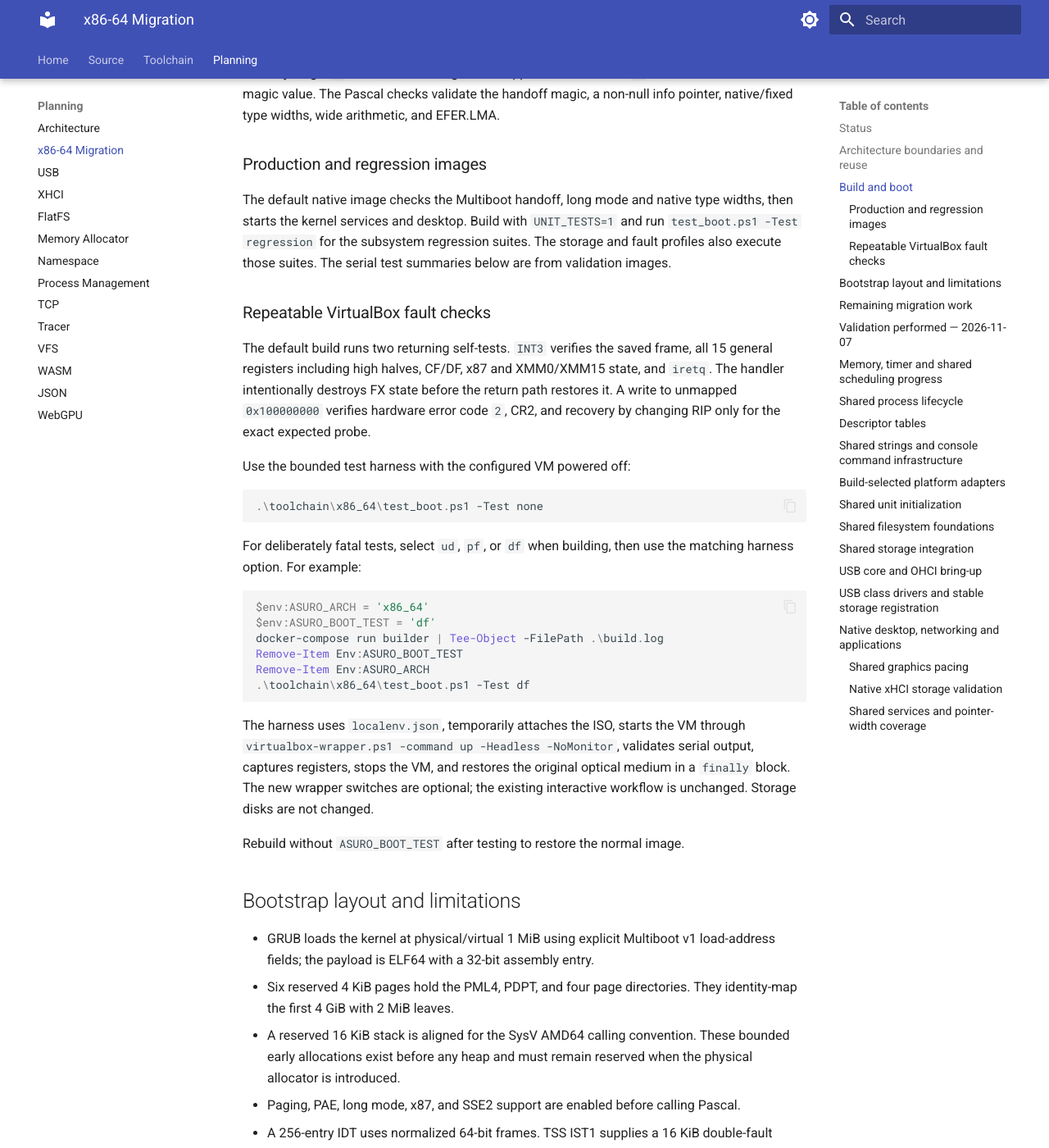
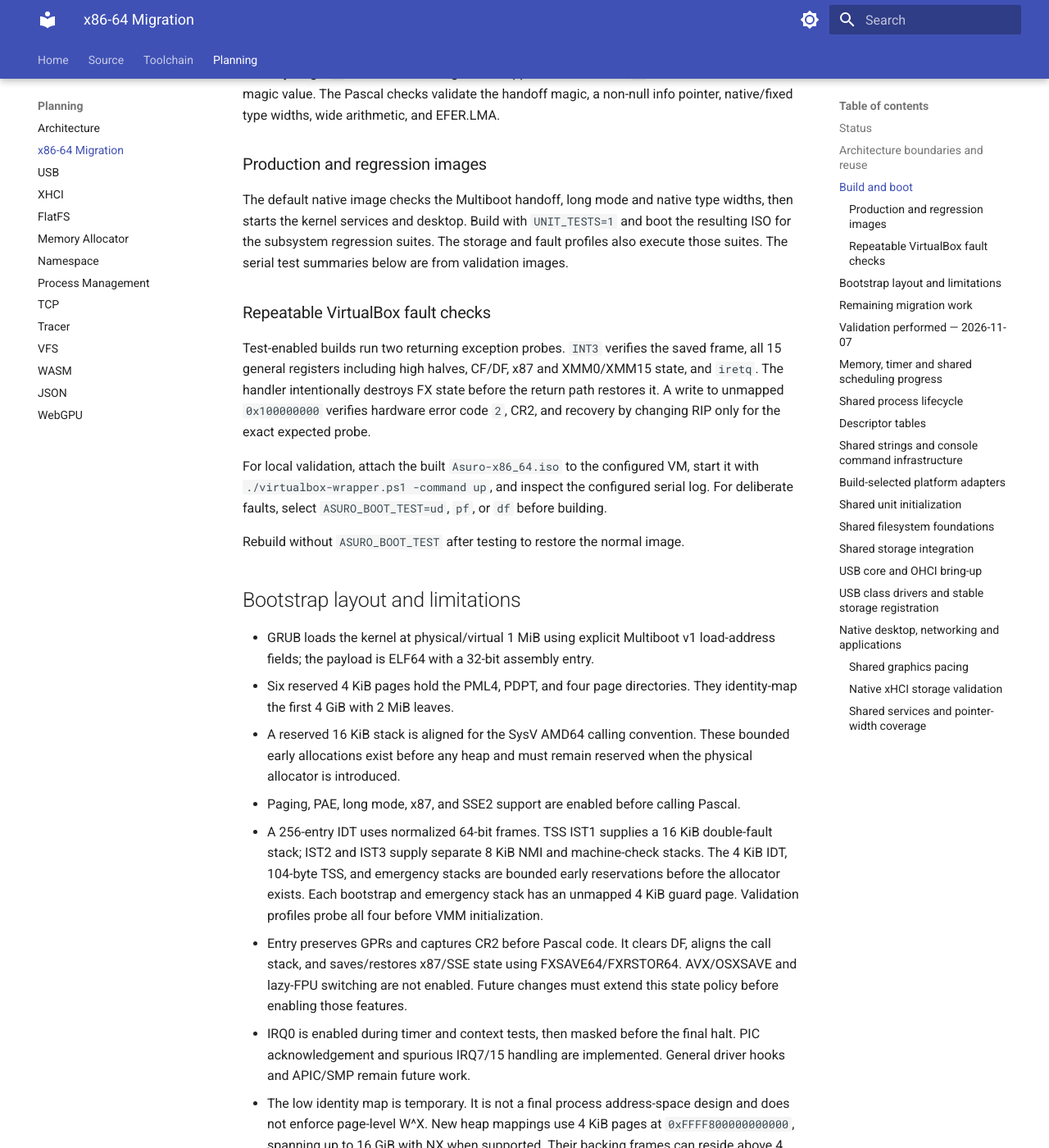
Before and after one commit to t3hn3rd/Asuro, an MkDocs documentation site: the page built from doc/planning/x86_64.md, in a window 1280 px wide and 1400 px high, scrolled down 1859 px. Shown: the whole window at 82% size. Built offline with MkDocs 1.6.1 and Material for MkDocs 9.7.7, drawn with Linux system fonts in a browser that asks for light colours; some of the changed text lies outside the part shown.

Commit message:
Remove the standalone VirtualBox boot verifier and update port instructions

````diff
--- a/doc/planning/x86_64.md
+++ b/doc/planning/x86_64.md
@@ -80,39 +80,19 @@ a non-null info pointer, native/fixed type widths, wide arithmetic, and EFER.LMA
 
 ### Production and regression images
 
-The default native image checks the Multiboot handoff, long mode and native type widths, then starts the kernel services and desktop. Build with `UNIT_TESTS=1` and run `test_boot.ps1 -Test regression` for the subsystem regression suites. The storage and fault profiles also execute those suites. The serial test summaries below are from validation images.
+The default native image checks the Multiboot handoff, long mode and native type widths, then starts the kernel services and desktop. Build with `UNIT_TESTS=1` and boot the resulting ISO for the subsystem regression suites. The storage and fault profiles also execute those suites. The serial test summaries below are from validation images.
 
 ### Repeatable VirtualBox fault checks
 
-The default build runs two returning self-tests. `INT3` verifies the saved frame,
+Test-enabled builds run two returning exception probes. `INT3` verifies the saved frame,
 all 15 general registers including high halves, CF/DF, x87 and XMM0/XMM15 state,
 and `iretq`. The handler intentionally destroys FX state before the return path
 restores it. A write to unmapped `0x100000000` verifies hardware error code `2`,
 CR2, and recovery by changing RIP only for the exact expected probe.
 
-Use the bounded test harness with the configured VM powered off:
-
-```powershell
-.\toolchain\x86_64\test_boot.ps1 -Test none
-```
-
-For deliberately fatal tests, select `ud`, `pf`, or `df` when building, then use
-the matching harness option. For example:
-
-```powershell
-$env:ASURO_ARCH = 'x86_64'
-$env:ASURO_BOOT_TEST = 'df'
-docker-compose run builder | Tee-Object -FilePath .\build.log
-Remove-Item Env:ASURO_BOOT_TEST
-Remove-Item Env:ASURO_ARCH
-.\toolchain\x86_64\test_boot.ps1 -Test df
-```
-
-The harness uses `localenv.json`, temporarily attaches the ISO, starts the VM
-through `virtualbox-wrapper.ps1 -command up -Headless -NoMonitor`, validates
-serial output, captures registers, stops the VM, and restores the original
-optical medium in a `finally` block. The new wrapper switches are optional;
-the existing interactive workflow is unchanged. Storage disks are not changed.
+For local validation, attach the built `Asuro-x86_64.iso` to the configured VM,
+start it with `./virtualbox-wrapper.ps1 -command up`, and inspect the configured serial log.
+For deliberate faults, select `ASURO_BOOT_TEST=ud`, `pf`, or `df` before building.
 
 Rebuild without `ASURO_BOOT_TEST` after testing to restore the normal image.
 
@@ -219,14 +199,8 @@ Two heap-backed kernel contexts preserve distinct 64-bit registers, x87 and XMM
 state across timer preemption, then release their stacks after returning to the
 bootstrap context. Only the BSP is active; IRQ exclusion is not an SMP lock.
 
-```powershell
-.\toolchain\x86_64\test_boot.ps1 -Test none -MemoryMB 64
-.\toolchain\x86_64\test_boot.ps1 -Test none -MemoryMB 6144
-```
-
-The harness restores original VM RAM and optical media. Logs use
-`bin/x86_64/boot-<test>-<MemoryMB>.log` and matching register filenames; zero means
-use the configured RAM. All subsystem `*_TESTS_FAILED` fields must be zero.
+The 64 MiB and 6144 MiB validation boots used separate VM RAM settings. All subsystem
+`*_TESTS_FAILED` fields must be zero.
 PIC handling follows the [Intel 8259A datasheet](https://www.cs.umb.edu/cs341/Intel8259/I8259APIC.pdf).
 
 The final i386 regression build passed compilation, linking, ISO and documentation
@@ -359,9 +333,9 @@ artifact directories. FPC searches the shared source roots and the selected
 architecture tree.
 
 Use `UNIT_TESTS=1` for the shared standard suite or `COMPLEX_TESTS=1` for both
-standard and complex suites. The native boot verification script's
-`-Test regression` checks an image built with `UNIT_TESTS=1`.
-Hardware fault injection and explicit disk-read validation use `ASURO_BOOT_TEST`.
+standard and complex suites. Booting the image runs the selected suites through the shared test runner.
+Use `ASURO_BOOT_TEST=storage` for the on-disk ELF, USB and high-memory DMA reads.
+The `ud`, `pf` and `df` fault profiles require `ASURO_ARCH=x86_64`.
 
 ## Shared unit initialization
 
@@ -464,7 +438,7 @@ VirtualBox validation at 64 MiB and 6 GiB passes:
 - At 6 GiB, sector reads into physical RAM above 4 GiB compared byte-for-byte
   against ordinary-buffer reads from every attached storage device.
 
-The boot harness requires the new failure counters and content-read marker; a
+Validation recorded the failure counters and content-read marker; a
 high-memory run must also complete the high-DMA comparison. Evidence is saved in
 `bin/x86_64/boot-none-64.log` and `bin/x86_64/boot-none-6144.log`.
 
@@ -499,8 +473,7 @@ succeed before the controller enters the operational state.
 A 6 GiB VirtualBox boot starts OHCI, resets its port and enumerates the configured
 USB device (VID 80EE, PID 0030). At that stage, USB class-driver input/storage, UHCI, EHCI and xHCI
 were not part of the long-mode boot. That established real control transfers,
-not full USB feature parity. The boot harness requires successful enumeration as
-well as the USB type/core/hub/OHCI test failure counters.
+not full USB feature parity. Validation covered enumeration and the USB type/core/hub/OHCI failure counters.
 
 Validation after the OHCI changes: both target builds and VirtualBox boots pass.
 The x86-64 runs at 64 MiB and 6 GiB report 55 USB type checks, 55 core checks,
@@ -583,7 +556,7 @@ Both targets use the shared monotonic clock for graphics timing. The graphics da
 Both architectures share the xHCI driver. A normal x86_64 boot registers the
 controller and starts USB discovery. The extended USB read comparison and
 high-memory AHCI reads run with `ASURO_BOOT_TEST=storage`. Build that profile
-and run `./toolchain/x86_64/test_boot.ps1 -Test storage` on the configured VM.
+and boot the resulting ISO on the configured VM.
 
 The storage profile on either target also measures 32 sequential, blocking
 128 KiB reads of the USB disk from LBA zero after one warm-up read. The serial
````
Also changed, not shown: 2 other files.
